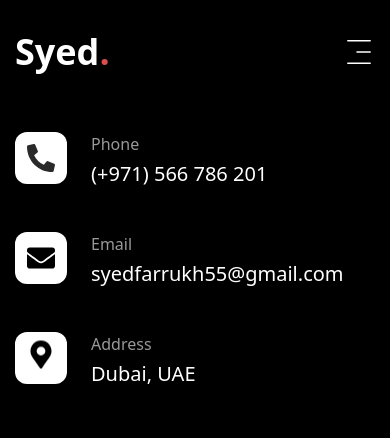
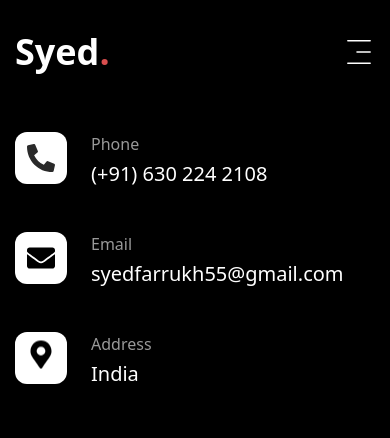
Before and after one commit to Syedomer7861/Syed-Portfolio, a Next.js app: page /contact in a window 390 px wide. Shown: the top 438 px of the page. Built offline with nearby package versions, Linux system fonts and the light colour scheme.

Commit message:
Modify contact details in page.jsx
Updated phone numbers and changed address to India.

```diff
--- a/app/contact/page.jsx
+++ b/app/contact/page.jsx
@@ -23,8 +23,8 @@ const info = [
     icon: <FaPhoneAlt className="text-neon-blue animate-pulse" />,
     title: "Phone",
     description: (
-      <a href="tel:+971566786201" className="hover:underline">
-        (+971) 566 786 201{" "}
+      <a href="tel:+916302242108" className="hover:underline">
+        (+91) 630 224 2108{" "}
       </a>
     ),
   },
@@ -40,7 +40,7 @@ const info = [
   {
     icon: <FaMapMarkerAlt className="text-neon-pink animate-bounce" />,
     title: "Address",
-    description: "Dubai, UAE",
+    description: "India",
   },
 ];
 
```
